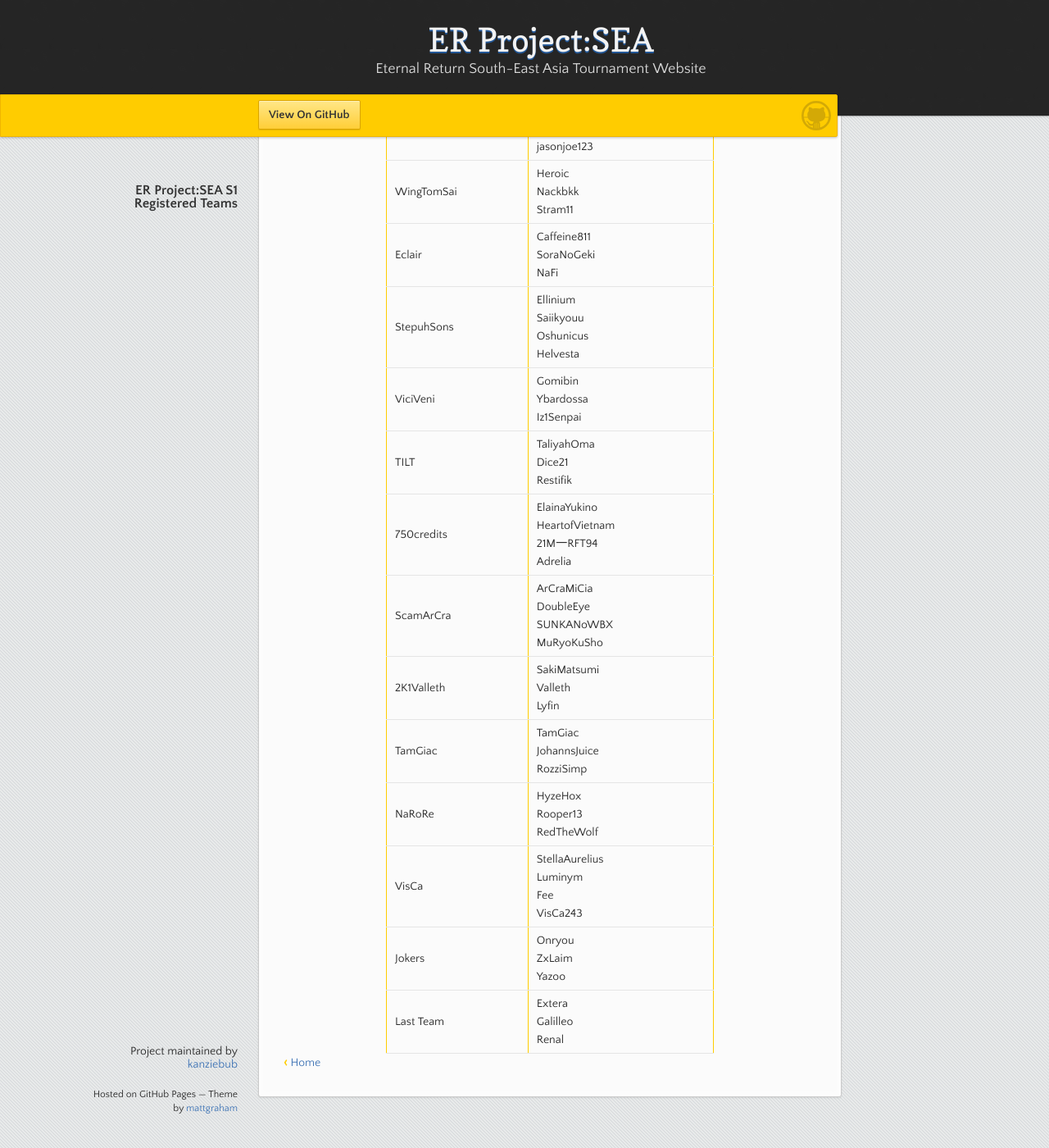
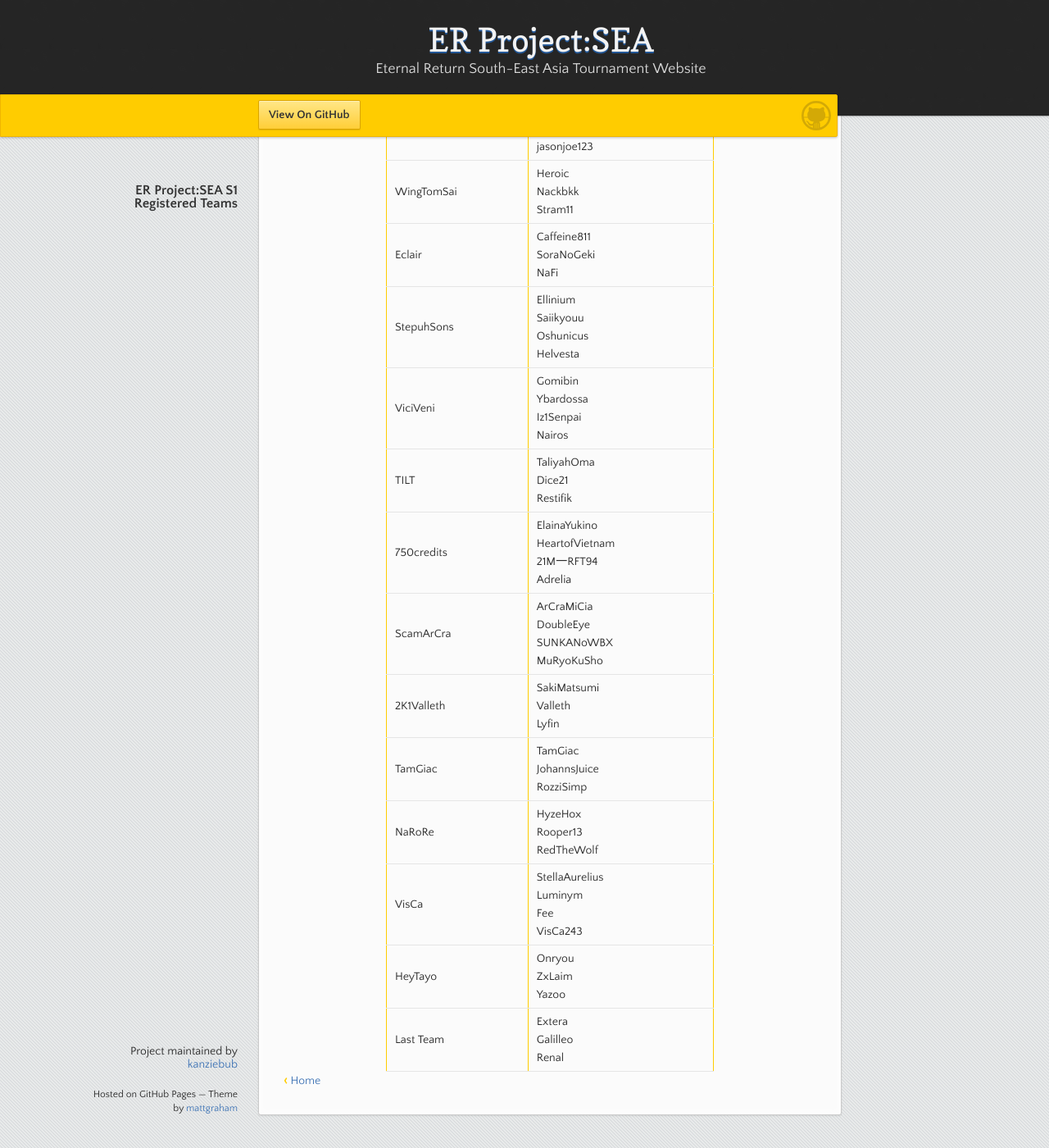
Before and after one commit to kanziebub/ProjectSEA, a Jekyll site: the page built from season/02/teams.md, in a window 1280 px wide and 1400 px high, scrolled down 1489 px. Shown: the whole window at 82% size. Built offline with Jekyll 4.4.1, drawn with Linux system fonts in a browser that asks for light colours; before the commit the page ends 2867 px from its top, so only the background shows below that.

Commit message:
mod/s1/teams

```diff
--- a/season/02/teams.md
+++ b/season/02/teams.md
@@ -78,7 +78,7 @@ Registration opens 2024-09-07 13.00 UTC+07
   </tr>
   <tr>
     <td>ViciVeni</td>
-    <td>Gomibin<br>Ybardossa<br>Iz1Senpai</td>
+    <td>Gomibin<br>Ybardossa<br>Iz1Senpai<br>Nairos</td>
   </tr>
   <tr>
     <td>TILT</td>
@@ -109,7 +109,7 @@ Registration opens 2024-09-07 13.00 UTC+07
     <td>StellaAurelius<br>Luminym<br>Fee<br>VisCa243</td>
   </tr>
   <tr>
-    <td>Jokers</td>
+    <td>HeyTayo</td>
     <td>Onryou<br>ZxLaim<br>Yazoo</td>
   </tr>
   <tr>
```
